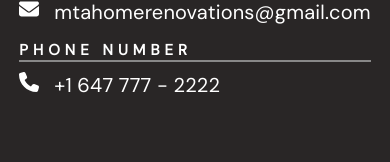
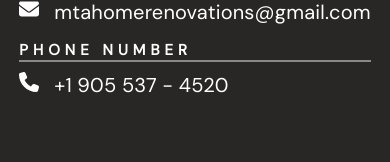
Before and after one commit to harelp/MTAhomerenovations, a React (Create React App) app: page / in a window 390 px wide. Shown: the part 3555-3717 px from the top of the page. Built offline with nearby package versions, Linux system fonts and the light colour scheme.

Commit message:
changed phone number

```diff
--- a/src/components/contact/Contact.tsx
+++ b/src/components/contact/Contact.tsx
@@ -86,7 +86,7 @@ const Contact = ({ scrollTo }: scrollTo) => {
           <h5>Phone Number</h5>
           <div className="contain">
             <FontAwesomeIcon icon={faPhone} />
-            <p>+1 647 777 - 2222</p>
+            <p>+1 905 537 - 4520</p>
           </div>
         </div>
       </div>
```
